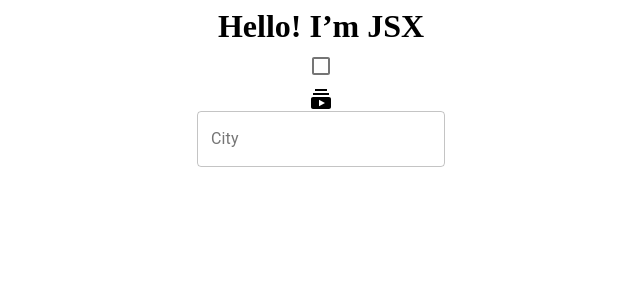
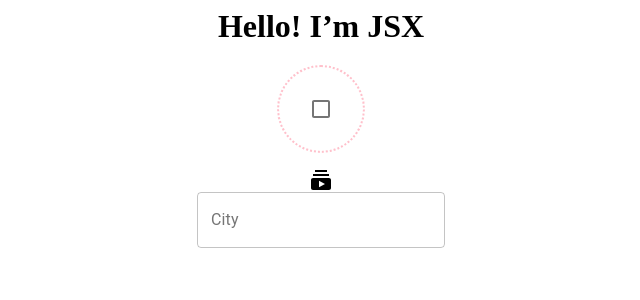
Before and after one commit to Vadim06/weather_boi, a React app: page / in a window 1280 px wide. Shown: the top 300 px of the page, without its empty margins (319-959 px from the left). Built offline with nearby package versions, Linux system fonts and the light colour scheme; the HTML template or start-up script is replaced by a standard one.

Commit message:
make styles

```diff
--- a/package.json
+++ b/package.json
@@ -48,6 +48,7 @@
   "dependencies": {
     "@material-ui/core": "^4.11.0",
     "@material-ui/icons": "^4.9.1",
+    "@material-ui/styles": "^4.10.0",
     "@types/material-ui": "^0.21.8",
     "@types/react-dom": "^16.9.9",
     "react": "^17.0.0",
--- a/src/components/First.tsx
+++ b/src/components/First.tsx
@@ -3,9 +3,26 @@ import { Checkbox } from '@material-ui/core';
 import Badge from '@material-ui/core/Badge';
 import SubscriptionsIcon from '@material-ui/icons/Subscriptions';
 import { TextField } from '@material-ui/core';
+import { makeStyles } from '@material-ui/core/styles';
+
+const useStyles = makeStyles({
+  checkbox: {
+    margin: '20px 10px 15px',
+    padding: '30px',
+    border: '2px dotted pink',
+
+  }
+})
 
 const First: React.FC = () => {
   const [isChecked, setIsChecked] = React.useState<boolean>(false);
+
+  // let isChecked: boolean = false;
+
+  // function setIsChecked(znachenie) {
+  //   isChecked = znachenie;
+  // }
+
   const inputEl = React.useRef<HTMLInputElement>(null);
   const changeHandler = () => {
     console.log("checked");
@@ -13,15 +30,18 @@ const First: React.FC = () => {
   }
   const changeInputHandler = React.useCallback(() => {
     if (inputEl && inputEl.current)
-    console.log(inputEl.current.value)
+      console.log(inputEl.current.value)
   }, [inputEl])
+
+  const classes = useStyles();
+
   return (
     <div style={{ textAlign: 'center' }}>
       <h1 style={{ width: '50%', margin: '0 auto' }}>
         Hello! I’m JSX
   </h1>
       <div>
-        <Checkbox onChange={changeHandler} />
+        <Checkbox className={classes.checkbox} onChange={changeHandler} />
         <div>
           <Badge badgeContent={isChecked ? 1 : 0} color="primary">
             <SubscriptionsIcon />
```
Also changed, not shown: 1 other file (tests, documents, lock files or other folders).
